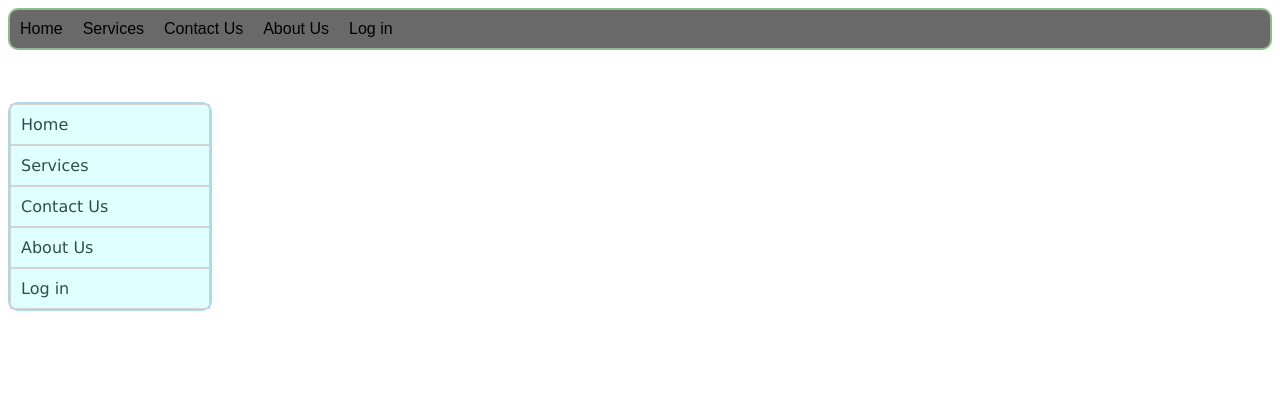
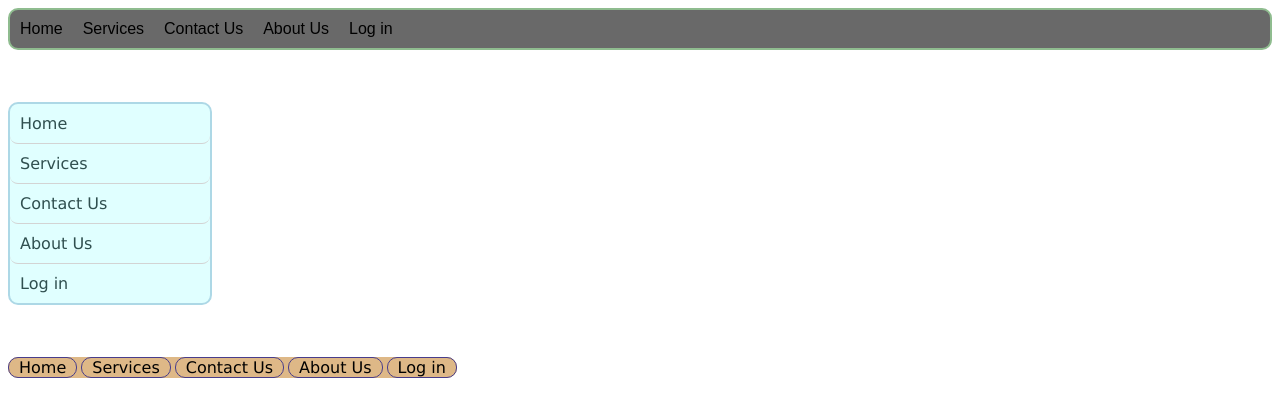
Before and after one commit to biscoffacoder/CV, a plain HTML site: page UdemyLearner/CSSSandbox/04_menus.html in a window 1280 px wide. Drawn offline with Linux system fonts and the light colour scheme.

Commit message:
Menu with displayInline

```diff
--- a/UdemyLearner/CSSSandbox/04_menus.html
+++ b/UdemyLearner/CSSSandbox/04_menus.html
@@ -5,7 +5,7 @@
     <meta charset="UTF-8">
     <meta http-equiv="X-UA-Compatible" content="IE=edge">
     <meta name="viewport" content="width=device-width, initial-scale=1.0">
-    <title>Document</title>
+    <title>Navigation bars</title>
     <style>
         .navbar {
             border-width: 2px;
@@ -51,9 +51,15 @@
 
         .sidemenu li {
             list-style: none;
+            border-radius: 8px;
             padding: 10px;
-            border: 1px solid lightgray;
+            border-bottom: 1px solid lightgray;
         }
+
+        .sidemenu li:last-child {
+            border-bottom: none;
+        }
+
 
         .sidemenu li a {
             text-decoration: none;
@@ -65,9 +71,42 @@
         .sidemenu li:hover {
             background-color: cadetblue;
         }
-        .sidemenu li a:hover
+
+        .sidemenu li a:hover {
+            color: black;
+        }
+
+        .navbar-1 {
+            background-color: burlywood;
+
+            border-radius: 10px;
+            padding: 0px;
+            width: fit-content;
+            margin:0px;
+        }
+
+        .navbar-1 li {
+            display: inline-block;
+            border: 1px solid darkslateblue;
+            border-radius: 10px;
+
+        }
+
+        .navbar-1 li a {
+            text-decoration: none;
+            padding: 0px 10px;
+            color: black;
+            font-family: Verdana, Geneva, Tahoma, sans-serif;
+
+        }
+
+        .navbar-1 li:hover {
+            background-color: cadetblue;
+
+        }
+        .navbar-1 li a:hover
         {
-            color:black;
+            color:whitesmoke;
         }
     </style>
 </head>
@@ -91,6 +130,16 @@
         <li><a href="#">About Us</a></li>
         <li><a href="#">Log in</a></li>
     </ul>
+    <br>
+    <br>
+
+    <ul class="navbar-1">
+        <li><a href="#">Home</a></li>
+        <li><a href="#">Services</a></li>
+        <li><a href="#">Contact Us</a></li>
+        <li><a href="#">About Us</a></li>
+        <li><a href="#">Log in</a></li>
+    </ul>
 </body>
 
 </html>
```
